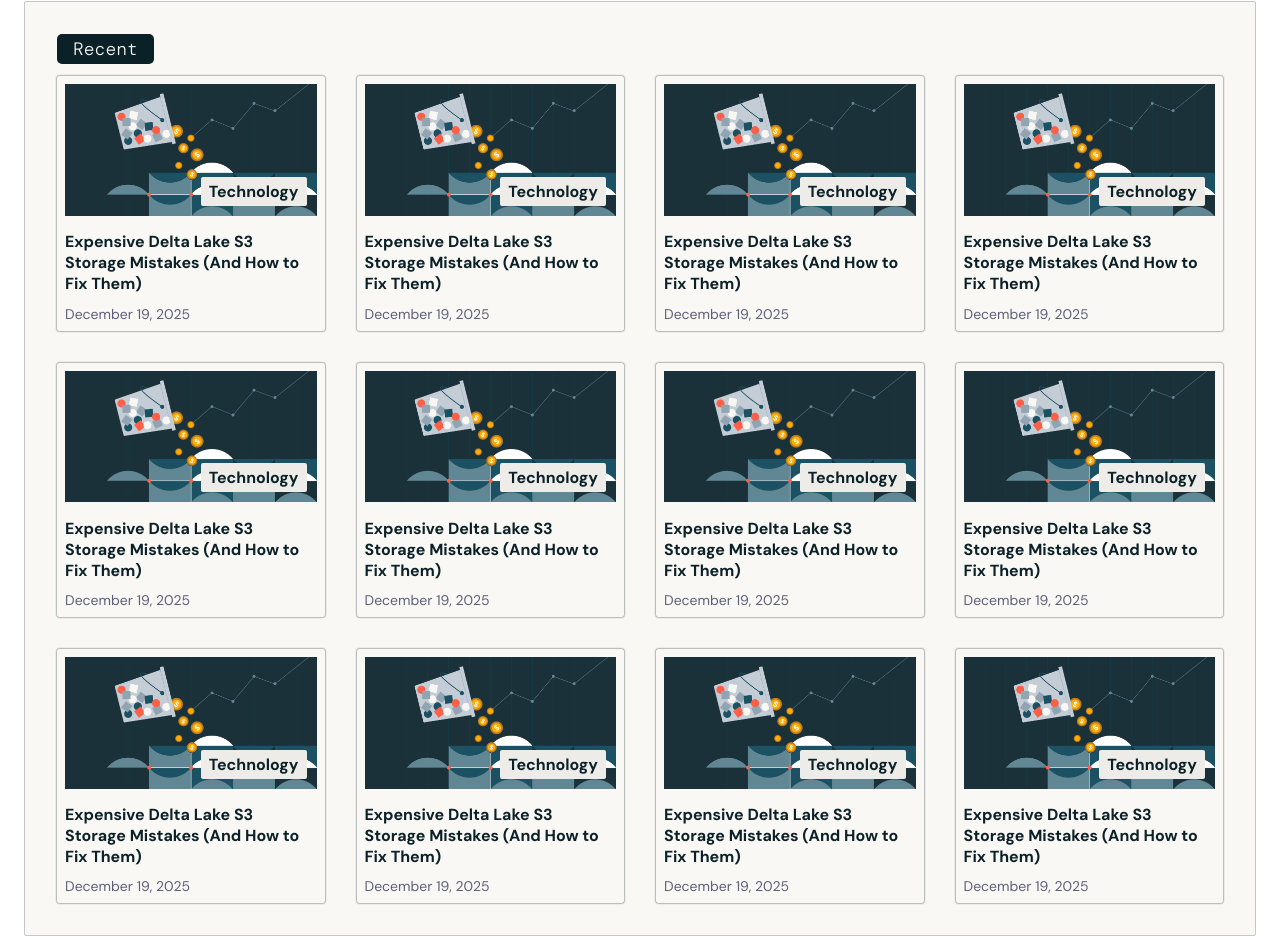
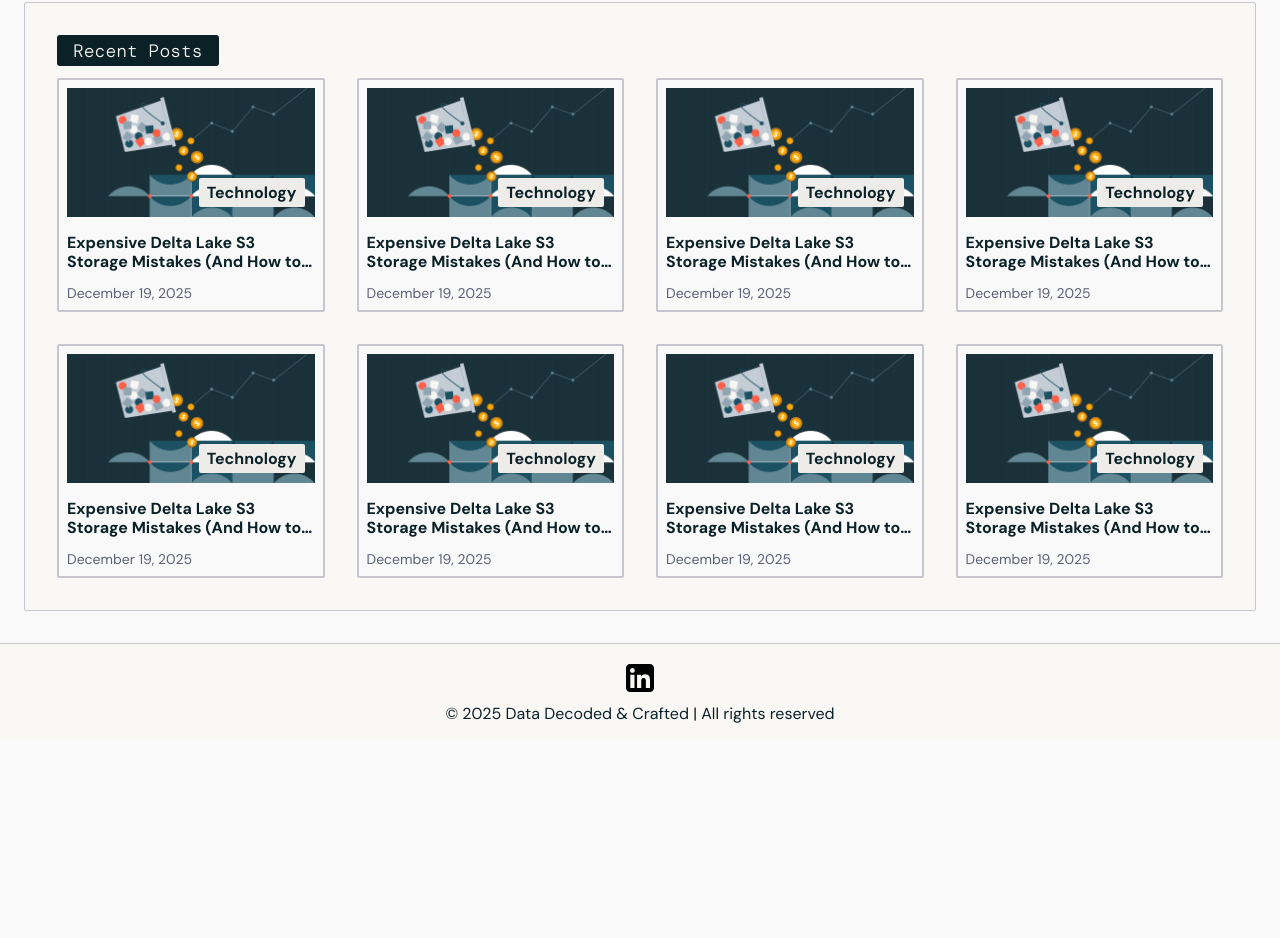
Before and after one commit to MadhanKumarR150896/dataDecodedCrafted, a plain HTML site: page index.html in a window 1280 px wide. Shown: the part 973-1911 px from the top of the page. After the commit the page ends 1712 px from the top, so only its background shows below. Drawn offline with Linux system fonts and the light colour scheme.

Commit message:
Updated <main> with semantic structure

```diff
--- a/index.html
+++ b/index.html
@@ -68,20 +68,18 @@
 
         <h2 class="featured-section-title">Featured</h2>
 
-        <div class="f-brick-layout">
+        <article class="f-brick-layout">
           <div class="brick-thumbnail">
-            <a href="" class="brick-link">
             <img src="./assets/images/brick-images/expensive-delta-lake-s3-storage-mistakes-og-image.png" alt="">
-            </a>
             <div class="brick-tag">Technology</div>
           </div>
           <div class="brick-details">
-            <p class="brick-title">
+            <h3 class="brick-title">
               <a href="" class="brick-link">Expensive Delta Lake S3 Storage Mistakes (And How to Fix Them)</a>
-            </p>
+            </h3>
             <p class="brick-date">December 19, 2025</p>
           </div>
-        </div>
+        </article>
 
       </section>
 
@@ -91,35 +89,31 @@
 
         <div class="new-section-grid">
 
-          <div class="n-brick-layout">
+          <article class="n-brick-layout">
             <div class="brick-thumbnail">
-              <a href="" class="brick-link">
               <img src="./assets/images/brick-images/expensive-delta-lake-s3-storage-mistakes-og-image.png" alt="">
-              </a>
               <div class="brick-tag">Technology</div>
             </div>
             <div class="brick-details">
-              <p class="brick-title">
+              <h3 class="brick-title">
                 <a href="" class="brick-link">Expensive Delta Lake S3 Storage Mistakes (And How to Fix Them)</a>
-              </p>
+              </h3>
               <p class="brick-date">December 19, 2025</p>
             </div>
-          </div>
+          </article>
 
-          <div class="n-brick-layout">
+          <article class="n-brick-layout">
             <div class="brick-thumbnail">
-              <a href="" class="brick-link">
               <img src="./assets/images/brick-images/expensive-delta-lake-s3-storage-mistakes-og-image.png" alt="">
-              </a>
               <div class="brick-tag">Technology</div>
             </div>
             <div class="brick-details">
-              <p class="brick-title">
+              <h3 class="brick-title">
                 <a href="" class="brick-link">Expensive Delta Lake S3 Storage Mistakes (And How to Fix Them)</a>
-              </p>
+              </h3>
               <p class="brick-date">December 19, 2025</p>
             </div>
-          </div>
+          </article>
         </div>
       </section>
 
@@ -128,188 +122,123 @@
 
     <section id="explore-section" class="explore-section">
 
-      <h2 class="explore-section-title">Recent</h2>
+      <h2 class="explore-section-title">Recent Posts</h2>
 
       <div class="explore-section-grid">
-        <div class="e-brick-layout">
+
+        <article class="e-brick-layout">
           <div class="brick-thumbnail">
-            <a href="" class="brick-link">
             <img src="./assets/images/brick-images/expensive-delta-lake-s3-storage-mistakes-og-image.png" alt="">
-            </a>
             <div class="brick-tag">Technology</div>
           </div>
           <div class="brick-details">
-            <p class="brick-title">
+            <h3 class="brick-title">
               <a href="" class="brick-link">Expensive Delta Lake S3 Storage Mistakes (And How to Fix Them)</a>
-            </p>
+            </h3>
             <p class="brick-date">December 19, 2025</p>
           </div>
-        </div>
+        </article>
 
-        <div class="e-brick-layout">
+        <article class="e-brick-layout">
           <div class="brick-thumbnail">
-            <a href="" class="brick-link">
+
             <img src="./assets/images/brick-images/expensive-delta-lake-s3-storage-mistakes-og-image.png" alt="">
-            </a>
+
             <div class="brick-tag">Technology</div>
           </div>
           <div class="brick-details">
-            <p class="brick-title">
+            <h3 class="brick-title">
               <a href="" class="brick-link">Expensive Delta Lake S3 Storage Mistakes (And How to Fix Them)</a>
-            </p>
+            </h3>
             <p class="brick-date">December 19, 2025</p>
           </div>
-        </div>
+        </article>
 
-        <div class="e-brick-layout">
+        <article class="e-brick-layout">
           <div class="brick-thumbnail">
-            <a href="" class="brick-link">
+
             <img src="./assets/images/brick-images/expensive-delta-lake-s3-storage-mistakes-og-image.png" alt="">
-            </a>
+
             <div class="brick-tag">Technology</div>
           </div>
           <div class="brick-details">
-            <p class="brick-title">
+            <h3 class="brick-title">
               <a href="" class="brick-link">Expensive Delta Lake S3 Storage Mistakes (And How to Fix Them)</a>
-            </p>
+            </h3>
             <p class="brick-date">December 19, 2025</p>
           </div>
-        </div>
+        </article>
 
-        <div class="e-brick-layout">
+        <article class="e-brick-layout">
           <div class="brick-thumbnail">
-            <a href="" class="brick-link">
+
             <img src="./assets/images/brick-images/expensive-delta-lake-s3-storage-mistakes-og-image.png" alt="">
-            </a>
+
             <div class="brick-tag">Technology</div>
           </div>
           <div class="brick-details">
-            <p class="brick-title">
+            <h3 class="brick-title">
               <a href="" class="brick-link">Expensive Delta Lake S3 Storage Mistakes (And How to Fix Them)</a>
-            </p>
+            </h3>
             <p class="brick-date">December 19, 2025</p>
           </div>
-        </div>
+        </article>
 
-        <div class="e-brick-layout">
+        <article class="e-brick-layout">
           <div class="brick-thumbnail">
-            <a href="" class="brick-link">
+
             <img src="./assets/images/brick-images/expensive-delta-lake-s3-storage-mistakes-og-image.png" alt="">
-            </a>
+
             <div class="brick-tag">Technology</div>
           </div>
           <div class="brick-details">
-            <p class="brick-title">
+            <h3 class="brick-title">
               <a href="" class="brick-link">Expensive Delta Lake S3 Storage Mistakes (And How to Fix Them)</a>
-            </p>
+            </h3>
             <p class="brick-date">December 19, 2025</p>
           </div>
-        </div>
+        </article>
 
-        <div class="e-brick-layout">
+        <article class="e-brick-layout">
           <div class="brick-thumbnail">
-            <a href="" class="brick-link">
+
             <img src="./assets/images/brick-images/expensive-delta-lake-s3-storage-mistakes-og-image.png" alt="">
-            </a>
+
             <div class="brick-tag">Technology</div>
           </div>
           <div class="brick-details">
-            <p class="brick-title">
+            <h3 class="brick-title">
               <a href="" class="brick-link">Expensive Delta Lake S3 Storage Mistakes (And How to Fix Them)</a>
-            </p>
+            </h3>
             <p class="brick-date">December 19, 2025</p>
           </div>
-        </div>
+        </article>
 
-        <div class="e-brick-layout">
+        <article class="e-brick-layout">
           <div class="brick-thumbnail">
-            <a href="" class="brick-link">
             <img src="./assets/images/brick-images/expensive-delta-lake-s3-storage-mistakes-og-image.png" alt="">
-            </a>
             <div class="brick-tag">Technology</div>
           </div>
           <div class="brick-details">
-            <p class="brick-title">
+            <h3 class="brick-title">
               <a href="" class="brick-link">Expensive Delta Lake S3 Storage Mistakes (And How to Fix Them)</a>
-            </p>
+            </h3>
             <p class="brick-date">December 19, 2025</p>
           </div>
-        </div>
+        </article>
 
-        <div class="e-brick-layout">
+        <article class="e-brick-layout">
           <div class="brick-thumbnail">
-            <a href="" class="brick-link">
             <img src="./assets/images/brick-images/expensive-delta-lake-s3-storage-mistakes-og-image.png" alt="">
-            </a>
             <div class="brick-tag">Technology</div>
           </div>
           <div class="brick-details">
-            <p class="brick-title">
+            <h3 class="brick-title">
               <a href="" class="brick-link">Expensive Delta Lake S3 Storage Mistakes (And How to Fix Them)</a>
-            </p>
+            </h3>
             <p class="brick-date">December 19, 2025</p>
           </div>
-        </div>
-
-        <div class="e-brick-layout">
-          <div class="brick-thumbnail">
-            <a href="" class="brick-link">
-              <img src="./assets/images/brick-images/expensive-delta-lake-s3-storage-mistakes-og-image.png" alt="">
-            </a>
-            <div class="brick-tag">Technology</div>
-          </div>
-          <div class="brick-details">
-            <p class="brick-title">
-              <a href="" class="brick-link">Expensive Delta Lake S3 Storage Mistakes (And How to Fix Them)</a>
-            </p>
-            <p class="brick-date">December 19, 2025</p>
-          </div>
-        </div>
-
-        <div class="e-brick-layout">
-          <div class="brick-thumbnail">
-            <a href="" class="brick-link">
-              <img src="./assets/images/brick-images/expensive-delta-lake-s3-storage-mistakes-og-image.png" alt="">
-            </a>
-            <div class="brick-tag">Technology</div>
-          </div>
-          <div class="brick-details">
-            <p class="brick-title">
-              <a href="" class="brick-link">Expensive Delta Lake S3 Storage Mistakes (And How to Fix Them)</a>
-            </p>
-            <p class="brick-date">December 19, 2025</p>
-          </div>
-        </div>
-
-        <div class="e-brick-layout">
-          <div class="brick-thumbnail">
-            <a href="" class="brick-link">
-              <img src="./assets/images/brick-images/expensive-delta-lake-s3-storage-mistakes-og-image.png" alt="">
-            </a>
-            <div class="brick-tag">Technology</div>
-          </div>
-          <div class="brick-details">
-            <p class="brick-title">
-              <a href="" class="brick-link">Expensive Delta Lake S3 Storage Mistakes (And How to Fix Them)</a>
-            </p>
-            <p class="brick-date">December 19, 2025</p>
-          </div>
-        </div>
-
-        <div class="e-brick-layout">
-          <div class="brick-thumbnail">
-            <a href="" class="brick-link">
-              <img src="./assets/images/brick-images/expensive-delta-lake-s3-storage-mistakes-og-image.png" alt="">
-            </a>
-            <div class="brick-tag">Technology</div>
-          </div>
-          <div class="brick-details">
-            <p class="brick-title">
-              <a href="" class="brick-link">Expensive Delta Lake S3 Storage Mistakes (And How to Fix Them)</a>
-            </p>
-            <p class="brick-date">December 19, 2025</p>
-          </div>
-        </div>
+        </article>
       </div>
 
       </div>
--- a/styles/homePage.css
+++ b/styles/homePage.css
@@ -155,11 +155,10 @@
   }
 
   :root {
-    --c-lava-600: hsl(6, 100%, 56%);
     --c-navy-900: hsl(193, 55%, 10%);
     --c-oat-medium: hsl(48, 13%, 92%);
     --c-oat-light: hsl(36, 29%, 97%);
-
+    --c-off-white: hsl(0 0% 97.6%);
     --c-grayish-blue: hsl(233, 8%, 79%);
     --c-dark-grayish-blue: hsl(236, 13%, 42%);
 
@@ -195,6 +194,7 @@
     font-family: "DM Sans", Arial, Helvetica, sans-serif;
     font-size: var(--fs-16);
     font-weight: 400;
+    background-color: var(--c-off-white);
   }
 
   input,
@@ -447,7 +447,7 @@
     font-weight: 300;
     font-size: var(--fs-18);
     margin-block-end: 0.75rem;
-    border-radius: 5px;
+    border-radius: 3px;
     background-color: var(--c-navy-900);
     color: var(--c-oat-light);
   }
@@ -463,18 +463,6 @@
     background-color: var(--c-oat-light);
     border-radius: 2px;
     border: 1px solid var(--c-grayish-blue);
-  }
-
-  .main-content a,
-  .explore-section a {
-    text-decoration: none;
-    color: var(--c-navy-900);
-  }
-
-  .f-brick-layout:hover a,
-  .n-brick-layout:hover a,
-  .e-brick-layout:hover a {
-    text-decoration: 2px underline;
   }
 
   .featured-section {
@@ -494,9 +482,11 @@
   .f-brick-layout,
   .n-brick-layout,
   .e-brick-layout {
-    box-shadow: 0 0 2px var(--c-navy-900);
+    position: relative;
+    border: 2px solid var(--c-grayish-blue);
     padding: 0.5rem;
     border-radius: 2px;
+    background-color: hsl(0 0% 97.6%);
   }
 
   .n-brick-layout {
@@ -509,11 +499,38 @@
     box-shadow: 0 0 5px var(--c-navy-900);
   }
 
+  .brick-details {
+    display: grid;
+  }
 
   .brick-title {
     font-size: var(--fs-18);
     padding-block: 0.5rem;
     font-weight: 700;
+    white-space: nowrap;
+    overflow: hidden;
+    text-overflow: ellipsis;
+  }
+
+  .brick-link {
+    text-decoration: none;
+    color: var(--c-navy-900);
+  }
+
+  .f-brick-layout:hover .brick-link,
+  .n-brick-layout:hover .brick-link,
+  .e-brick-layout:hover .brick-link {
+    text-decoration: 2px underline;
+  }
+
+  .brick-link::after {
+    content: "";
+    position: absolute;
+    top: 0;
+    bottom: 0;
+    right: 0;
+    left: 0;
+    z-index: 1;
   }
 
   .brick-date {
@@ -525,11 +542,19 @@
   .e-brick-layout .brick-title {
     font-size: var(--fs-16);
     padding-block: 0.65rem;
+    line-height: 1.2;
+    max-height: calc(2.4em + 0.65rem);
+    white-space: normal;
+    display: -webkit-box;
+    -webkit-box-orient: vertical;
+    -webkit-line-clamp: 2;
+    line-clamp: 2;
   }
 
   .n-brick-layout .brick-date,
   .e-brick-layout .brick-date {
     font-size: var(--fs-14);
+    padding-block-start: 0.8rem;
   }
 
   .brick-thumbnail {
```
Lines whose indentation alone changed are shown as unchanged.
